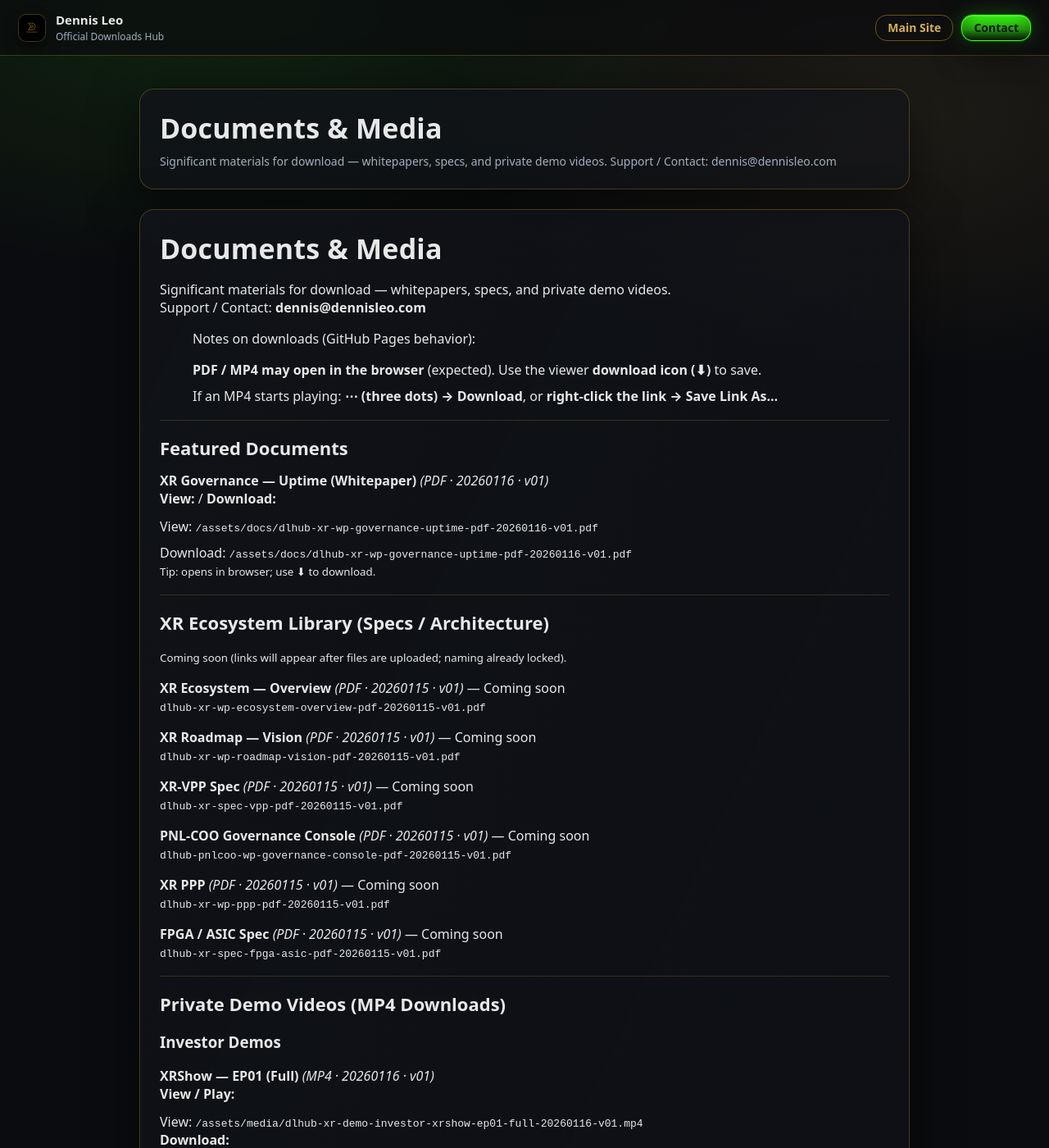
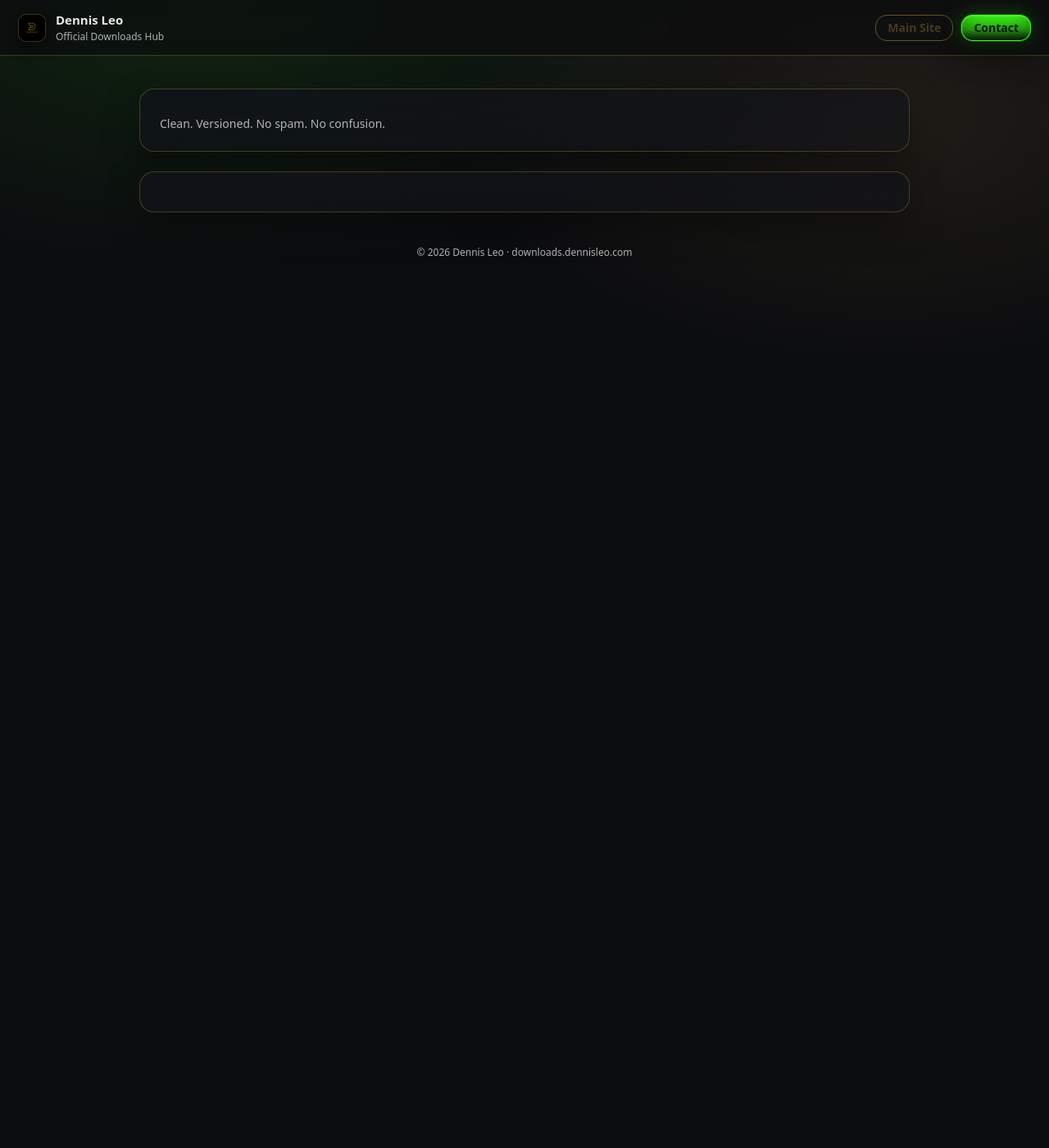
Before and after one commit to dennistyleo/dennis-downloads, a Jekyll site: the page built from index.md, in a window 1280 px wide and 1400 px high. Shown: the whole window at 82% size. Built offline with Jekyll 4.4.1, drawn with Linux system fonts in a browser that asks for light colours; our own code applies the rules of GitHub Pages for plain Markdown files; some of the changed text lies outside the part shown.

Commit message:
Update index.md

```diff
--- a/index.md
+++ b/index.md
@@ -1,100 +1,70 @@
----
-layout: default
-title: Documents & Media
-lead: >
-  Significant materials for download — whitepapers, specs, and private demo videos.
-  Support / Contact: dennis@dennisleo.com
----
+<!-- =========================
+     Dennis Leo - Downloads Hub
+     index.md (FULL REPLACE)
+     ========================= -->
 
-# Documents & Media
+<style>
+  :root{
+    --bg0:#07080a;
+    --bg1:#0b0f12;
+    --card: rgba(12,14,16,.62);
+    --gold: rgba(180,140,60,.75);
+    --gold2: rgba(180,140,60,.35);
+    --white: rgba(255,255,255,.92);
+    --muted: rgba(255,255,255,.68);
+    --muted2: rgba(255,255,255,.52);
+    --green: rgba(80,255,120,.92);
+    --green2: rgba(80,255,120,.20);
+    --shadow: 0 18px 44px rgba(0,0,0,.35);
+  }
 
-Significant materials for download — whitepapers, specs, and private demo videos.
-Support / Contact: **dennis@dennisleo.com**
+  /* Page */
+  body{
+    background: radial-gradient(1200px 700px at 20% 0%, rgba(0,140,70,.18), transparent 55%),
+                radial-gradient(900px 600px at 80% 10%, rgba(200,140,40,.14), transparent 58%),
+                linear-gradient(180deg, var(--bg0), var(--bg1));
+    color: var(--white);
+  }
 
-> Notes on downloads (GitHub Pages behavior):
-> - **PDF / MP4 may open in the browser** (expected). Use the viewer **download icon (⬇︎)** to save.
-> - If an MP4 starts playing: **⋯ (three dots) → Download**, or **right-click the link → Save Link As…**
+  .dl-wrap{
+    max-width: 980px;
+    margin: 28px auto 64px;
+    padding: 0 18px;
+    font-family: -apple-system,BlinkMacSystemFont,"Segoe UI",Roboto,Inter,Helvetica,Arial,"PingFang TC","Noto Sans TC",sans-serif;
+  }
 
----
-
-## Featured Documents
-
-- **XR Governance — Uptime (Whitepaper)** *(PDF · 20260116 · v01)*
-  **View:** / **Download:**
-  - View: `/assets/docs/dlhub-xr-wp-governance-uptime-pdf-20260116-v01.pdf`
-  - Download: `/assets/docs/dlhub-xr-wp-governance-uptime-pdf-20260116-v01.pdf`
-  <small>Tip: opens in browser; use ⬇︎ to download.</small>
-
----
-
-## XR Ecosystem Library (Specs / Architecture)
-
-<small>Coming soon (links will appear after files are uploaded; naming already locked).</small>
-
-- **XR Ecosystem — Overview** *(PDF · 20260115 · v01)* — Coming soon
-  `dlhub-xr-wp-ecosystem-overview-pdf-20260115-v01.pdf`
-
-- **XR Roadmap — Vision** *(PDF · 20260115 · v01)* — Coming soon
-  `dlhub-xr-wp-roadmap-vision-pdf-20260115-v01.pdf`
-
-- **XR-VPP Spec** *(PDF · 20260115 · v01)* — Coming soon
-  `dlhub-xr-spec-vpp-pdf-20260115-v01.pdf`
-
-- **PNL-COO Governance Console** *(PDF · 20260115 · v01)* — Coming soon
-  `dlhub-pnlcoo-wp-governance-console-pdf-20260115-v01.pdf`
-
-- **XR PPP** *(PDF · 20260115 · v01)* — Coming soon
-  `dlhub-xr-wp-ppp-pdf-20260115-v01.pdf`
-
-- **FPGA / ASIC Spec** *(PDF · 20260115 · v01)* — Coming soon
-  `dlhub-xr-spec-fpga-asic-pdf-20260115-v01.pdf`
-
----
-
-## Private Demo Videos (MP4 Downloads)
-
-### Investor Demos
-
-- **XRShow — EP01 (Full)** *(MP4 · 20260116 · v01)*
-  **View / Play:**
-  - View: `/assets/media/dlhub-xr-demo-investor-xrshow-ep01-full-20260116-v01.mp4`
-  **Download:**
-  - Download: `/assets/media/dlhub-xr-demo-investor-xrshow-ep01-full-20260116-v01.mp4`
-  <small>If it plays: ⋯ → Download, or right-click → Save Link As…</small>
-
-<small>Planned investor short demos (coming soon):</small>
-
-- **Investor — Product Traction (90s)** *(MP4 · 20260115 · v01)* — Coming soon
-  `dlhub-xr-demo-investor-product-traction-90s-20260115-v01.mp4`
-
-- **Investor — Team Intro (60s)** *(MP4 · 20260115 · v01)* — Coming soon
-  `dlhub-xr-demo-investor-team-intro-60s-20260115-v01.mp4`
-
-### Employer Demos
-
-- **Career Highlights (90s)** *(MP4 · 20260115 · v01)* — Coming soon
-  `dlhub-profile-demo-employer-career-highlights-90s-20260115-v01.mp4`
-
-- **Major Achievements (90s)** *(MP4 · 20260115 · v01)* — Coming soon
-  `dlhub-profile-demo-employer-major-achievements-90s-20260115-v01.mp4`
-
----
-
-## Brand Kit
-
-<small>ZIP is reserved for multi-file bundles only.</small>
-
-- **Brand Kit** *(ZIP · 20260115 · v01)* — Coming soon
-  `dlhub-brand-kit-20260115-v01.zip`
-
----
-
-## File Naming Standard (Locked)
-
-`dlhub-<domain>-<category>-<topic>-<meta>-<yyyymmdd>-v01.<ext>`
-
-- domain: `xr / pnlcoo / profile / brand`
-- category: `wp / spec / demo / kit`
-- meta: `pdf` or `60s/90s`
-- date: e.g. `20260115` (you will update later)
-- version: `v01` (content updates → `v02`)
+  /* Top bar */
+  .dl-topbar{
+    display:flex;
+    align-items:center;
+    justify-content:space-between;
+    gap:12px;
+    margin-bottom: 18px;
+  }
+  .dl-brand{
+    display:flex;
+    align-items:center;
+    gap:10px;
+    font-weight:900;
+    letter-spacing:.2px;
+  }
+  .dl-brand .dl-sub{
+    display:block;
+    font-size:12px;
+    font-weight:700;
+    color: var(--muted2);
+    margin-top:2px;
+  }
+  .dl-actions{
+    display:flex;
+    gap:10px;
+    flex-wrap:wrap;
+  }
+  .dl-pill{
+    display:inline-flex;
+    align-items:center;
+    justify-content:center;
+    padding: 9px 12px;
+    border-radius: 999px;
+    border: 1px solid var(--gold2);
+    background: rgba
```
